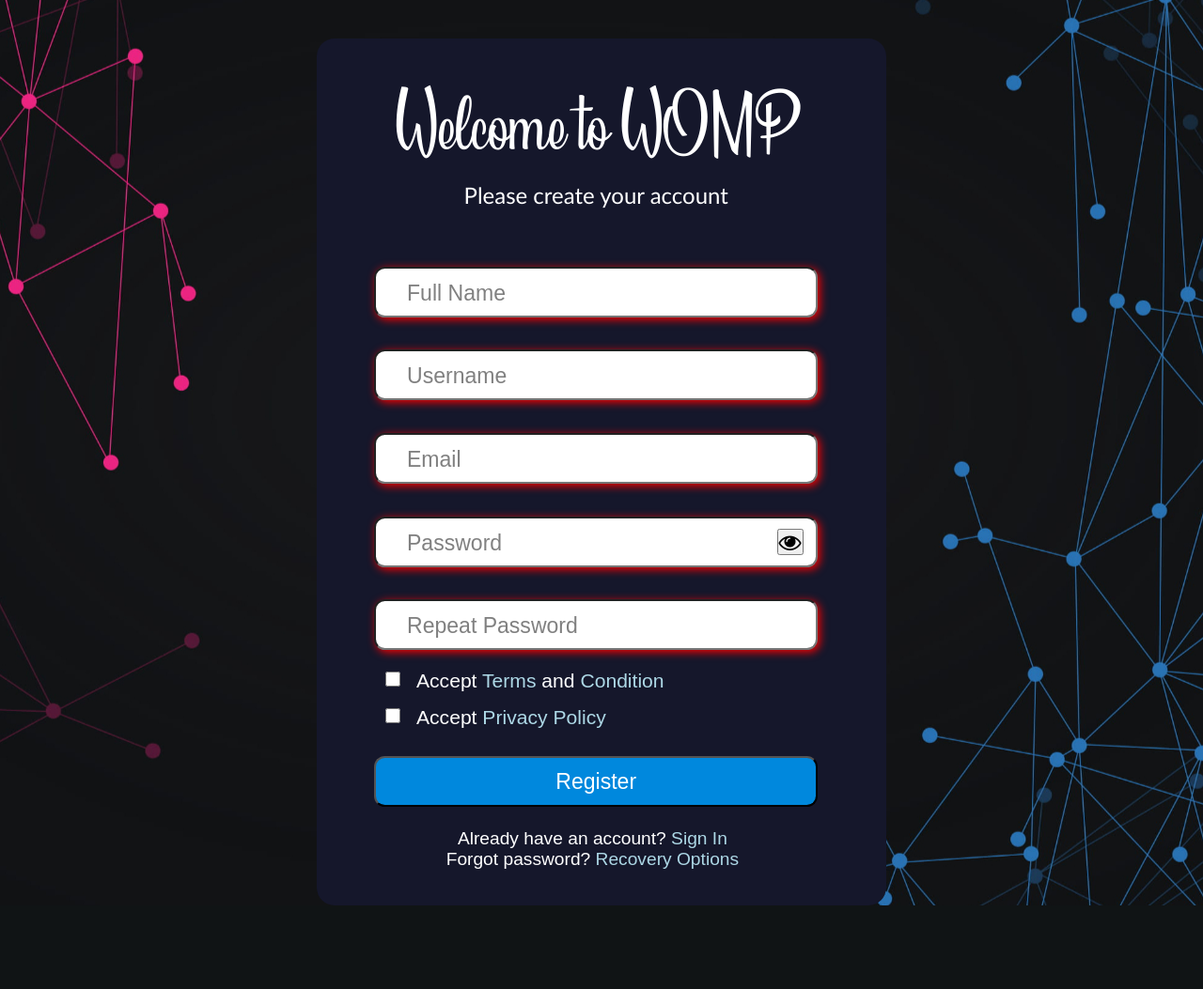
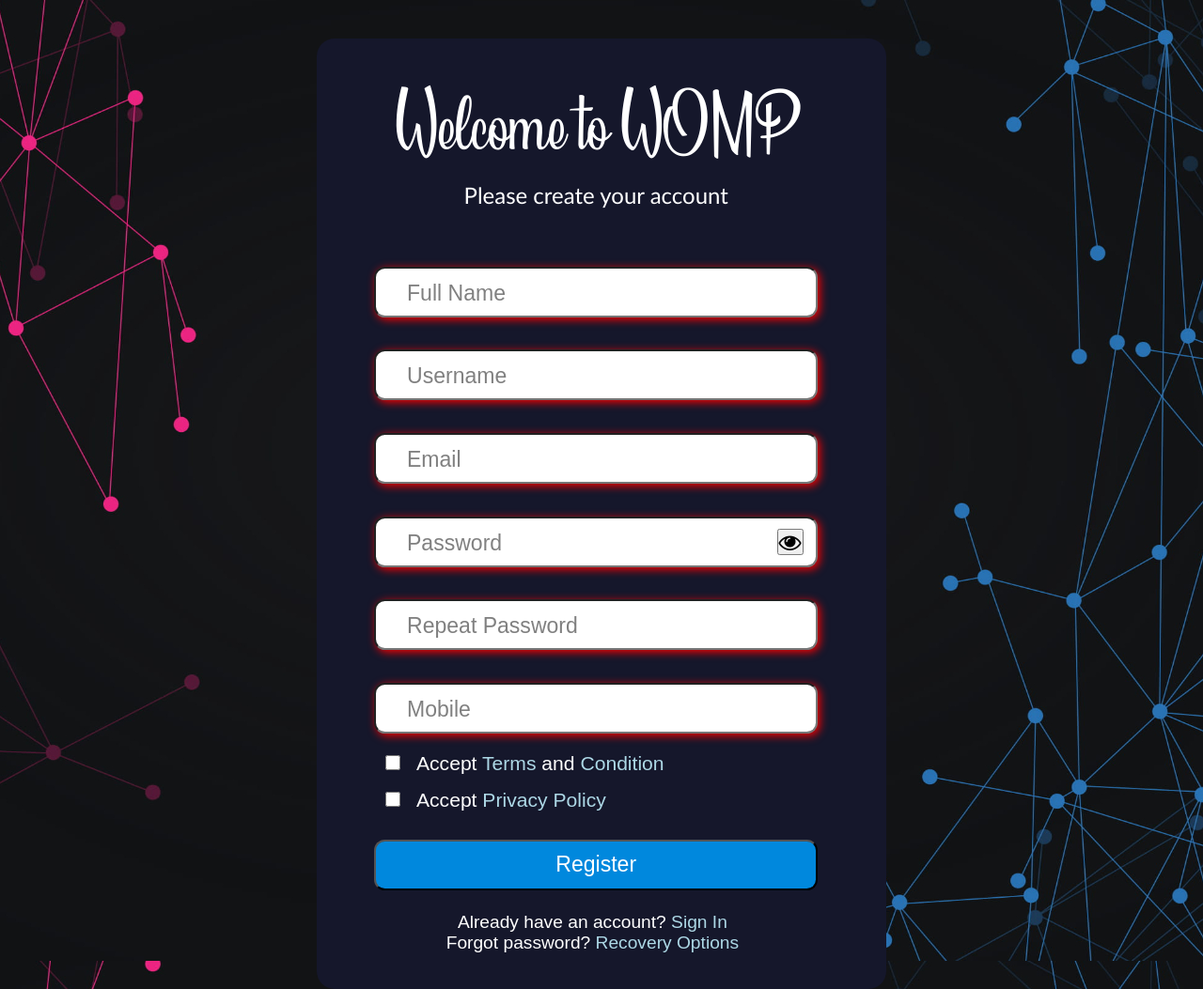
Before and after one commit to nipunrautela/whatsonmyplate, a PHP site: page /registration.php in a window 1280 px wide. Shown: the part 87-1140 px from the top of the page at 94% size. Before the commit the page ends 1051 px from the top, so only its background shows below. Run offline with PHP 8.4, Linux system fonts and the light colour scheme.

Commit message:
bugged registration code

```diff
--- a/profile.php
+++ b/profile.php
@@ -12,6 +12,11 @@
     />
     <title>My Profile</title>
 </head>
+<?php
+if (!$_SESSION["username"] && !$_COOKIE["womp-cookie"]) {
+  header("location: ./registration.php");
+}
+?>
 <body>
     <?php include './navbar.html'; ?>
 
--- a/registration.php
+++ b/registration.php
@@ -8,8 +8,38 @@
   <link rel="stylesheet" href="./style/form.css">
   <link rel="stylesheet" href="https://cdnjs.cloudflare.com/ajax/libs/font-awesome/4.7.0/css/font-awesome.min.css">
   <title>Register</title>
+  <script src="https://ajax.googleapis.com/ajax/libs/jquery/3.6.0/jquery.min.js"></script>
   <script src="./script/base.js"></script>
+  <script src="./script/form.js"></script>
 </head>
+
+<?php
+  if ($_SERVER["REQUEST_METHOD"] == "post") {
+    $name = $_POST["name"];
+    $username = $_POST["username"];
+    $password = $_POST["password"];
+    $repassword = $_POST["repassword"];
+    $phno = $_POST["phno"];
+    $tnc = $_POST["tnc"];
+    $pp = $_POST["pp"];
+
+    if (!$tnc || !$pp)
+      // die("Error: terms and condition or privacy policy not accepted");
+
+    $conn = mysqli_connect("localhost", "root", "", "cse3002");
+    if (!$conn)
+      print mysqli_error($conn);
+
+    $query = 'INSERT INTO customer(customer_name, username, passhash, email, mobile) VALUES("dwada", "Dwadad", "Dwadad", "Dwadad", "Dwadad");';
+    mysqli_execute($conn, $query);
+    // $stmt = mysqli_prepare($conn, $query);
+    // mysqli_stmt_bind_param($stmt, "sssss", $name, $username, $password, $repassword, $phno);
+    // mysqli_stmt_execute($stmt);
+
+    mysqli_close($conn);
+  }
+?>
+
 <body>
     <?php include './navbar.html'; ?>
 
@@ -26,11 +56,11 @@
         <div class="form-spacer"></div>
         <form action="registration.php" method="post">
           <div class="form-field">
-            <input type="text" class="form-field-input" placeholder=" " id="name" />
+            <input type="text" class="form-field-input" placeholder=" " name="name" id="name" />
             <label for="username" class="form-field-label">Full Name</label>
           </div>
           <div class="form-field">
-            <input type="text" class="form-field-input" placeholder=" " id="username" />
+            <input type="text" class="form-field-input" placeholder=" " name="username" id="username" />
             <label for="username" class="form-field-label">Username</label>
           </div>
           <div class="form-field">
@@ -38,7 +68,7 @@
             <label for="username" class="form-field-label">Email</label>
           </div>
           <div class="form-field">
-            <input type="password" class="form-field-input" placeholder=" " id="password" />
+            <input type="password" class="form-field-input" placeholder=" " name="password" id="password" />
             <label for="password" class="form-field-label">
               Password
             </label>
@@ -49,27 +79,31 @@
             </div>
           </div>
           <div class="form-field">
-            <input type="password" class="form-field-input" placeholder=" " id="repassword" />
+            <input type="password" class="form-field-input" placeholder=" " name="repassword" id="repassword" />
             <label for="password" class="form-field-label">Repeat Password</label>
+          </div>
+          <div class="form-field">
+            <input type="number" class="form-field-input" placeholder=" " name="phno" id="phno" />
+            <label for="username" class="form-field-label">Mobile</label>
           </div>
           <div>
             <input type="checkbox" class="form-field-checkbox" name="tnc" id="tnc">
-            <label for="remember" class="form-checkbox-label">
-              Accept <a href="">Terms</a> and <a href="">Condition</a>
+            <label for="tnc" class="form-checkbox-label">
+              Accept <a href="" target="_blank">Terms</a> and <a href="" target="_blank">Condition</a>
             </label>
           </div>
           <div>
             <input type="checkbox" class="form-field-checkbox" name="pp" id="pp">
-            <label for="remember" class="form-checkbox-label">
-              Accept <a href="">Privacy Policy</a>
+            <label for="pp" class="form-checkbox-label">
+              Accept <a href="" target="_blank">Privacy Policy</a>
             </label>
           </div>
           <div>
-            <button class="form-submit-button">Register</button>
+            <button type="submit" class="form-submit-button">Register</button>
           </div>
           <div class="form-links">
             Already have an account?
-            <a href="./signin.html">Sign In</a>
+            <a href="./signin.php">Sign In</a>
           </div>
           <div class="form-links">
             Forgot password?
@@ -81,11 +115,3 @@
 
 </body>
 </html>
-<?php
-  if ($_SERVER["REQUEST_METHOD"] != "post")
-    die;
-  $conn = mysqli_connect("localhost", "cse3002", "Test@0987");
-  if (!$conn)
-    print mysqli_error($conn);
-  print $conn
-?>
--- a/script/form.js
+++ b/script/form.js
@@ -1,22 +1,28 @@
 function checkMail(mail) {
-    var re=/^[a-zA-Z0-9%_\.]@[a-z]+[\.a-z]+/;
-    if(mail.value.match(re))
-        return true;
-    else
-        return false;
+  var re = /^[a-zA-Z0-9%_\.]@[a-z]+[\.a-z]+/;
+  if (mail.value.match(re)) return true;
+  else return false;
 }
 
 function checkPassword(pass) {
-    var re=/^(?=.*[A-Za-z])(?=.*\d)(?=.*[@$!%*#?&])[A-Za-z\d@$!%*#?&]{8,}$/;
-    if(pass.value.match(re))
-        return true;
-    return false;
+  var re = /^(?=.*[A-Za-z])(?=.*\d)(?=.*[@$!%*#?&])[A-Za-z\d@$!%*#?&]{8,}$/;
+  if (pass.value.match(re)) return true;
+  return false;
 }
 
 function checkName(name) {
-    var re=/^[A-Za-z][A-Za-z0-9_]{7,29}$/;
-    if(name.value.match(re)) {
-        return true;
-    }
-    return false;
+  var re = /^[A-Za-z][A-Za-z0-9_]{7,29}$/;
+  if (name.value.match(re)) {
+    return true;
+  }
+  return false;
 }
+
+$("input").blur(function () {
+  console.log(this.value);
+  if (!checkMail(this.value)) console.log("Sad");
+});
+
+$(".form-submit-button").click(function () {
+  $("#form").submit();
+});
--- a/signin.php
+++ b/signin.php
@@ -54,11 +54,11 @@
             <label for="remember" class="form-checkbox-label">Remember me</label>
           </div>
           <div>
-            <button class="form-submit-button">Sign In</button>
+            <button type="button" class="form-submit-button">Sign In</button>
           </div>
           <div class="form-links">
             New here?
-            <a href="./registration.html">Create an account</a>
+            <a href="./registration.php">Create an account</a>
           </div>
           <div class="form-links">
             Forgot password?
--- a/style/form.css
+++ b/style/form.css
@@ -90,10 +90,10 @@ body {
 
 .form-field::after {
     content: '';
-    font-size: .8em;
+    font-size: 1em;
     color: red;
     position: relative;
-    top: -1.5em;
+    top: -1em;
     left: 2.8em;
 }
 
```
Also changed, not shown: 1 other file.
